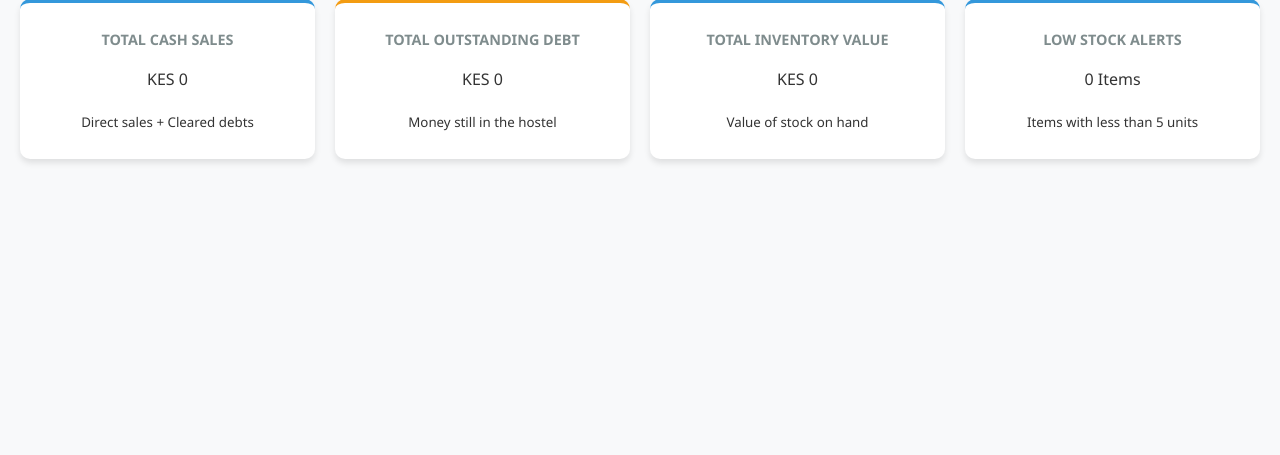
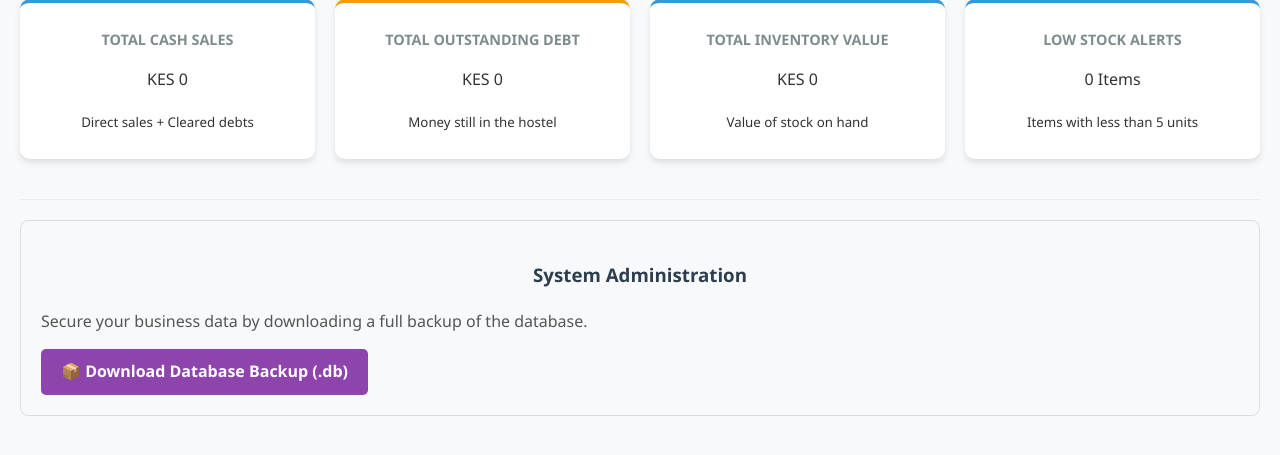
Before and after one commit to stanly08/HostelVendorApp, a Flask app: page /reports in a window 1280 px wide. Shown: the part 235-690 px from the top of the page. Run offline with Flask 3, Linux system fonts and the light colour scheme; the visitor is signed in with stand-in values (Sample User, id 1).

Commit message:
Update reports.html

```diff
--- a/templates/reports.html
+++ b/templates/reports.html
@@ -70,5 +70,17 @@
         </tbody>
     </table>
     {% endif %}
+
+    <hr style="margin-top: 40px; border: 0; border-top: 1px solid #eee;">
+
+    <div class="admin-actions" style="margin-top: 20px; padding: 20px; background: #f8f9fa; border-radius: 8px; border: 1px solid #ddd;">
+        <h3>System Administration</h3>
+        <p style="color: #555; margin-bottom: 15px;">Secure your business data by downloading a full backup of the database.</p>
+        <a href="{{ url_for('backup_db') }}"
+           style="background-color: #8e44ad; color: white; padding: 10px 20px; text-decoration: none; border-radius: 5px; font-weight: bold; display: inline-block;">
+            📦 Download Database Backup (.db)
+        </a>
+    </div>
+
 </body>
 </html>
```
